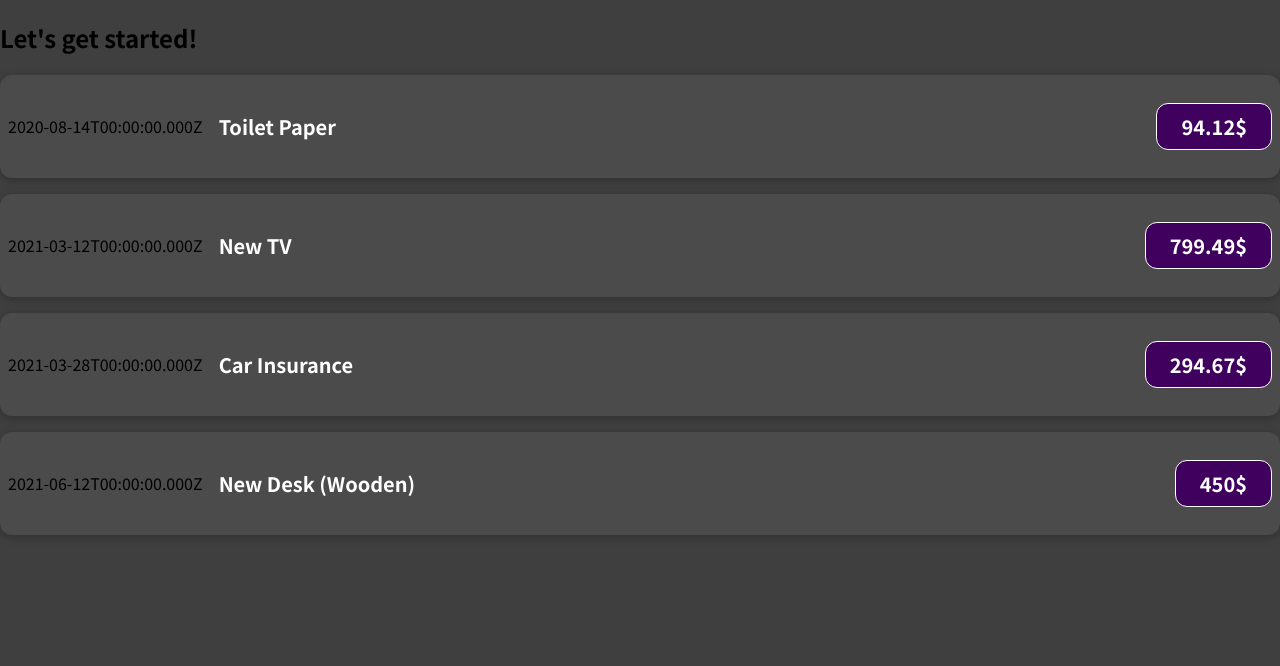
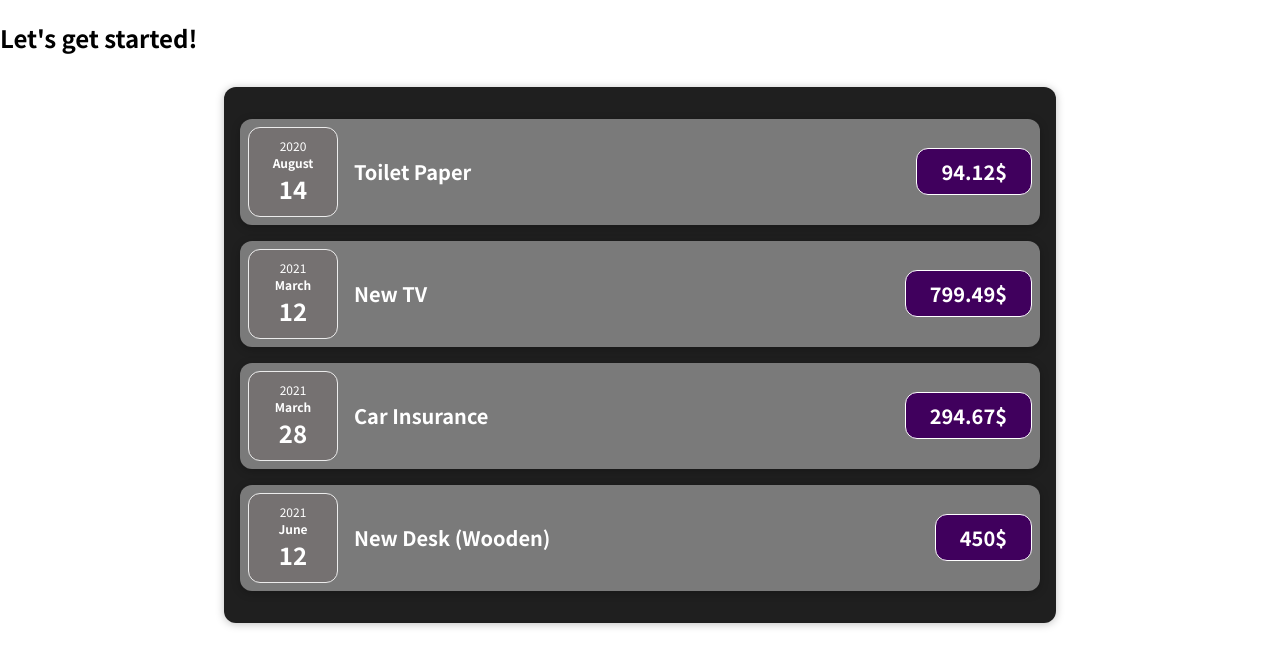
Before and after one commit to ensther/react-examples, a JavaScript app in the folder 01-starting-setup/: page / in a window 1280 px wide. Shown: the top 666 px of the page. Built offline with nearby package versions, Linux system fonts and the light colour scheme.

Commit message:
Added expenses and expensesDate components

```diff
--- a/01-starting-setup/src/App.js
+++ b/01-starting-setup/src/App.js
@@ -1,4 +1,4 @@
-import ExpenseItem from "./components/ExpenseItem/ExpenseItem";
+import Expenses from "./components/Expenses/Expenses";
 
 const expenses = [
   {id: 'e1', title: 'Toilet Paper', amount: 94.12, date: new Date(2020, 7, 14)},
@@ -11,13 +11,7 @@ function App() {
   return (
     <div>
       <h2>Let's get started!</h2>
-      {
-        //We need to send each object as new, that's why we use map function
-      }
-      <div>{expenses.map((e,i) => {
-        //Each component should have a unique key property
-        return (<ExpenseItem key={e.id} id={e.id} title={e.title} date={e.date} amount={e.amount} />);
-      })}</div>
+      <Expenses expenses={expenses} />
     </div>
   );
 };
--- /dev/null
+++ b/01-starting-setup/src/components/ExpenseDate/ExpenseDate.js
@@ -0,0 +1,13 @@
+import './ExpenseDate.scss';
+
+function ExpenseDate(props){
+    return (
+        <div className='expense-date'>
+            <div className='expense-date__year'>{props.date.toLocaleDateString(undefined, {year: 'numeric'})}</div>
+            <div className='expense-date__month'>{props.date.toLocaleDateString(undefined, {month: 'long'})}</div>
+            <div className='expense-date__day'>{props.date.toLocaleDateString(undefined, {day: 'numeric'})}</div>
+        </div>
+    );
+}
+
+export default ExpenseDate;
--- /dev/null
+++ b/01-starting-setup/src/components/ExpenseDate/ExpenseDate.scss
@@ -0,0 +1,26 @@
+.expense-date {
+    display: flex;
+    flex-direction: column;
+    width: 5.5rem;
+    height: 5.5rem;
+    border: 1px solid #ececec;
+    background-color: #757171;
+    color: white;
+    border-radius: 12px;
+    align-items: center;
+    justify-content: center;
+  }
+
+  .expense-date__month {
+    font-size: 0.75rem;
+    font-weight: bold;
+  }
+
+  .expense-date__year {
+    font-size: 0.75rem;
+  }
+
+  .expense-date__day {
+    font-size: 1.5rem;
+    font-weight: bold;
+  }
--- a/01-starting-setup/src/components/ExpenseItem/ExpenseItem.js
+++ b/01-starting-setup/src/components/ExpenseItem/ExpenseItem.js
@@ -1,9 +1,11 @@
 import './ExpenseItem.scss';
+
+import ExpenseDate from '../ExpenseDate/ExpenseDate';
 
 function ExpenseItem(props){
     return (
         <div id={'expese-item__' + props.id} className='expense-item'>
-            <p className=''>{props.date.toISOString()}</p>
+            <ExpenseDate date={props.date}/>
             <div className='expense-item__description'>
                 <h2>{props.title}</h2>
                 <p className='expense-item__price'>{props.amount}$</p>
--- a/01-starting-setup/src/components/ExpenseItem/ExpenseItem.scss
+++ b/01-starting-setup/src/components/ExpenseItem/ExpenseItem.scss
@@ -6,7 +6,7 @@
     padding: 0.5rem;
     margin: 1rem 0;
     border-radius: 12px;
-    background-color: #4b4b4b;
+    background-color: #7a7a7a;
 
   .expense-item__description {
     display: flex;
--- /dev/null
+++ b/01-starting-setup/src/components/Expenses/Expenses.js
@@ -0,0 +1,17 @@
+import './Expenses.scss';
+
+import ExpenseItem from '../ExpenseItem/ExpenseItem';
+
+function Expenses(props){
+    return (
+        <div className='expenses'>
+            {
+                props.expenses.map((e,i) => {
+                    return (<ExpenseItem key={e.id} id={e.id} title={e.title} date={e.date} amount={e.amount} />);
+                })
+            }
+        </div>
+    );
+}
+
+export default Expenses;
--- /dev/null
+++ b/01-starting-setup/src/components/Expenses/Expenses.scss
@@ -0,0 +1,9 @@
+.expenses {
+  padding: 1rem;
+  background-color: rgb(31, 31, 31);
+  margin: 2rem auto;
+  width: 50rem;
+  max-width: 95%;
+  border-radius: 12px;
+  box-shadow: 0 1px 8px rgba(0, 0, 0, 0.25);
+}
--- a/01-starting-setup/src/scss/main.scss
+++ b/01-starting-setup/src/scss/main.scss
@@ -1,14 +1,10 @@
-@import url('https://fonts.googleapis.com/css2?family=Noto+Sans+JP:wght@400;700&display=swap');
+@import './partials/variables';
+@import './partials/mixins';
 
-* {
-  box-sizing: border-box;
-}
-
-html {
-  font-family: 'Noto Sans JP', sans-serif;
-}
+@include google-fonts("Noto+Sans+JP:wght@400;700&display=swap");
 
 body {
+  font-family: $text-font;
   margin: 0;
-  background-color: #3f3f3f;
+  background-color: $backgrounf-color;
 }
--- /dev/null
+++ b/01-starting-setup/src/scss/partials/_mixins.scss
@@ -0,0 +1,4 @@
+@mixin google-fonts($font){
+    $font: unquote($font);
+    @import url(https://fonts.googleapis.com/css?family=#{$font});
+}
--- /dev/null
+++ b/01-starting-setup/src/scss/partials/_variables.scss
@@ -0,0 +1,2 @@
+$text-font: 'Noto Sans JP', sans-serif;
+$backgrounf-color: #fff;
```
